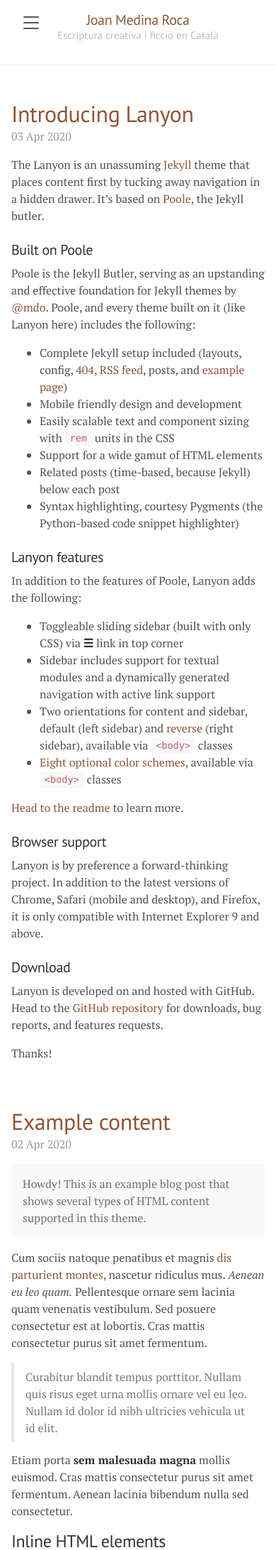
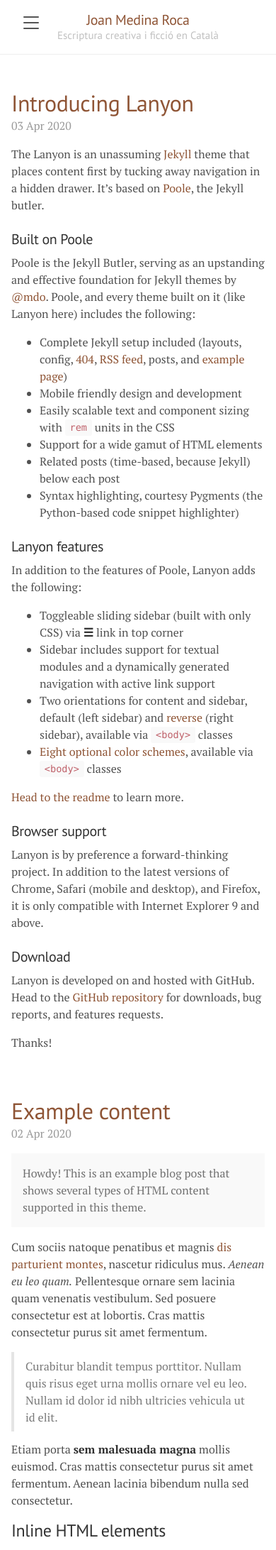
Before and after one commit to joan-medina-roca/blog-jmr-literatura, a Jekyll site: the page built from index.html, in a window 390 px wide. Shown: the top 2184 px of the page at 71% size. Built offline with Jekyll 4.4.1, drawn with Linux system fonts in a browser that asks for light colours; the list of posts is cut into pages by our own code.

Commit message:
menu and masthead

```diff
--- a/public/css/lanyon.css
+++ b/public/css/lanyon.css
@@ -123,6 +123,16 @@
     border-bottom: none;
     display: flex;
     flex-direction: column;
+    padding-bottom: 0;
+  }
+}
+
+@media (max-width: 20em) {
+  .masthead-title small{
+    display: none;
+  }
+  .masthead-title {
+    text-align: right;
   }
 }
 
```
